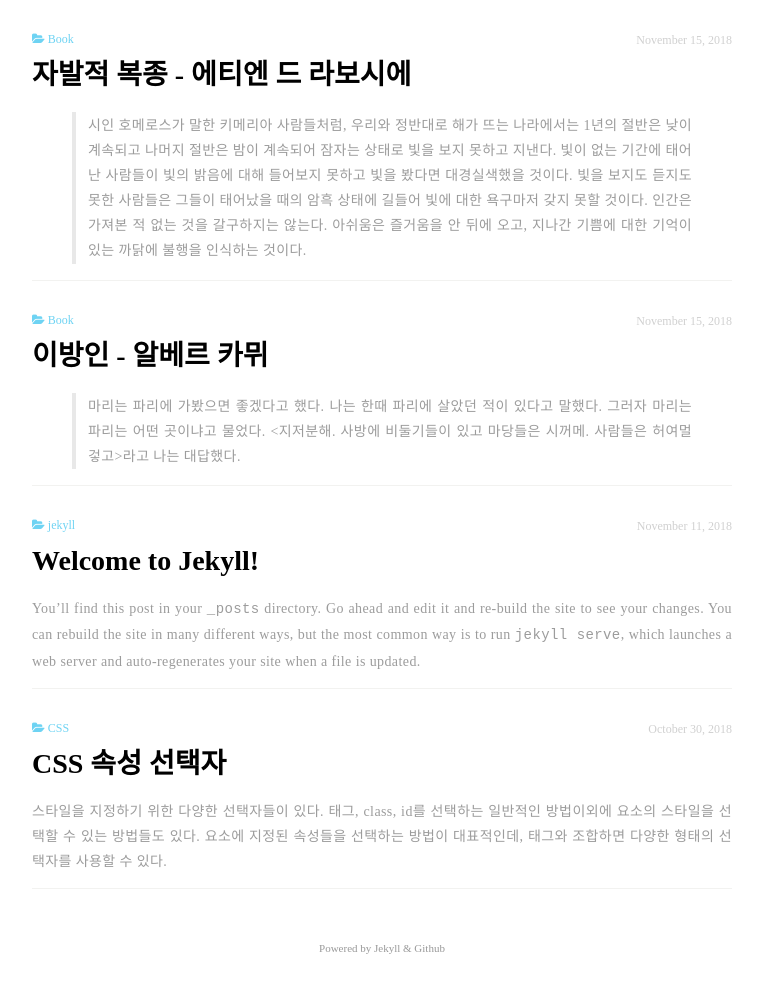
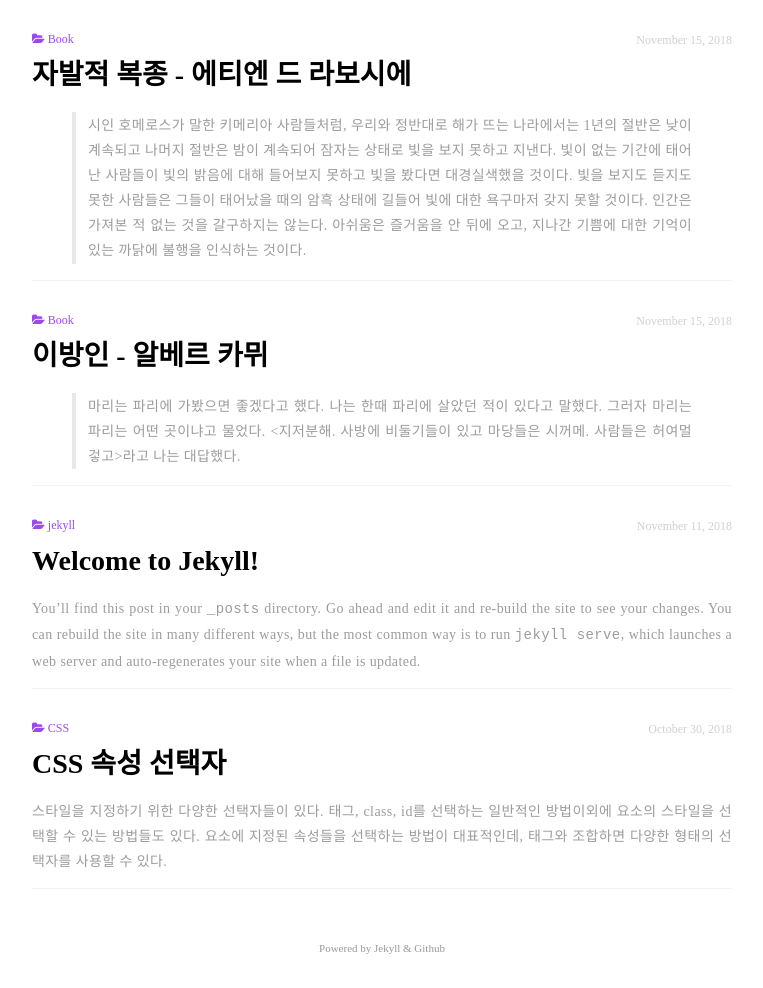
Before and after one commit to naduhy2/blog, a Jekyll site: the page built from index.md, in a window 1280 px wide. Shown: the part 464-1452 px from the top of the page, without its empty margins (258-1021 px from the left). Built offline with Jekyll 4.4.1, drawn with Linux system fonts in a browser that asks for light colours.

Commit message:
Modify style

```diff
--- a/_config.yml
+++ b/_config.yml
@@ -20,14 +20,14 @@ sass:
 # Build settings
 permalink: /:year/:month/:title:output_ext
 markdown: kramdown
-highlighter: rouge
+
+kramdown:
+  input: GFM
+  syntax_highlighter: rouge
+
 comments: true
-paginate: 5
-paginate_path: "paging/page:num"
-
 plugins:
   - jekyll-feed
-  - jekyll-paginate
 collections:
   category:
     output: true
--- a/assets/css/_content.scss
+++ b/assets/css/_content.scss
@@ -19,7 +19,6 @@
             float: right;
         }
     }
-
     article {
         margin-top: 30px;
         border-bottom: 1px solid #f2f2f0;
@@ -38,7 +37,7 @@
             .category {
                 position: relative;
                 padding-right: 18px;
-                color: #6ed3f3;
+                color: #9c4aef;
             }
             .date {
                 color: #d0d0d0;
```
